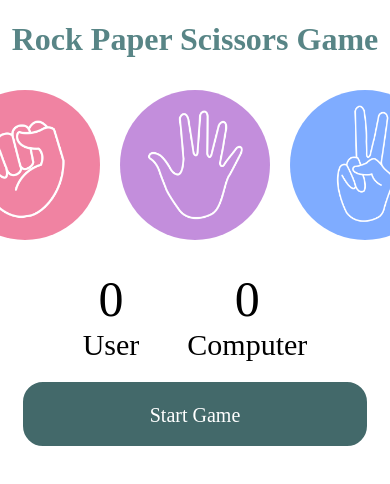
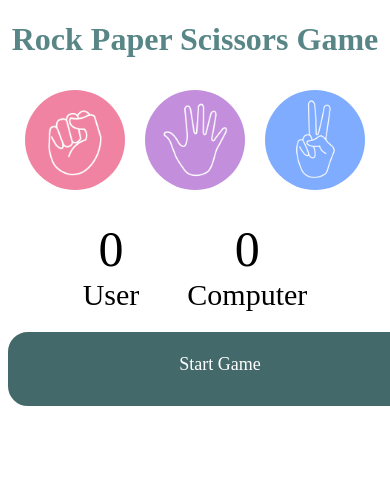
Before and after one commit to prangya-meher/GameHub, a plain HTML site: page index.html in a window 390 px wide. Shown: the top 484 px of the page. Drawn offline with Linux system fonts and the light colour scheme.

Commit message:
updated style.css file

```diff
--- a/style.css
+++ b/style.css
@@ -77,3 +77,18 @@ h1{
     border-radius: 20px;
     font-size: 20px;
 }
+
+@media (max-width:900px) {
+    .message{
+        width: 380px;
+        height: 30px;
+        padding: 20px;
+        font-size: 18px;
+    }
+    .choices img{
+        height: 100px;
+        width: 100px;
+        object-fit: cover;
+
+    }
+}
```
